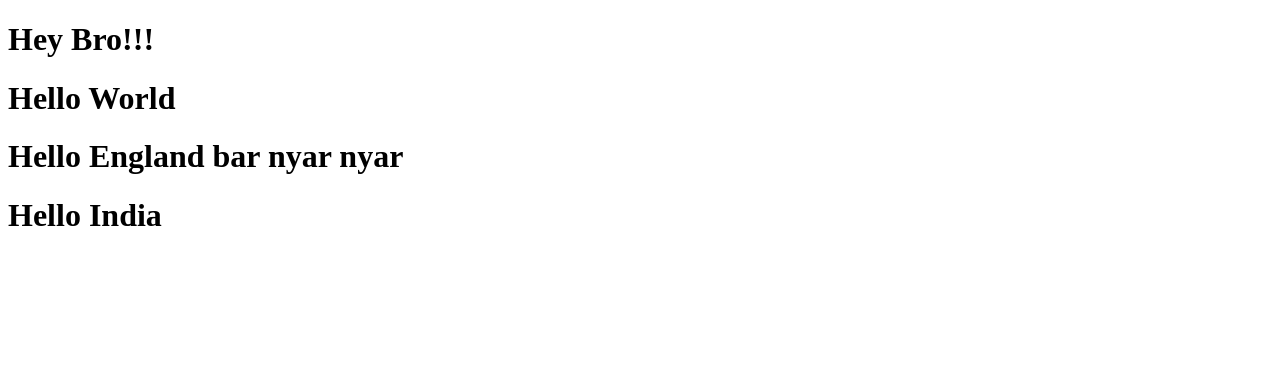
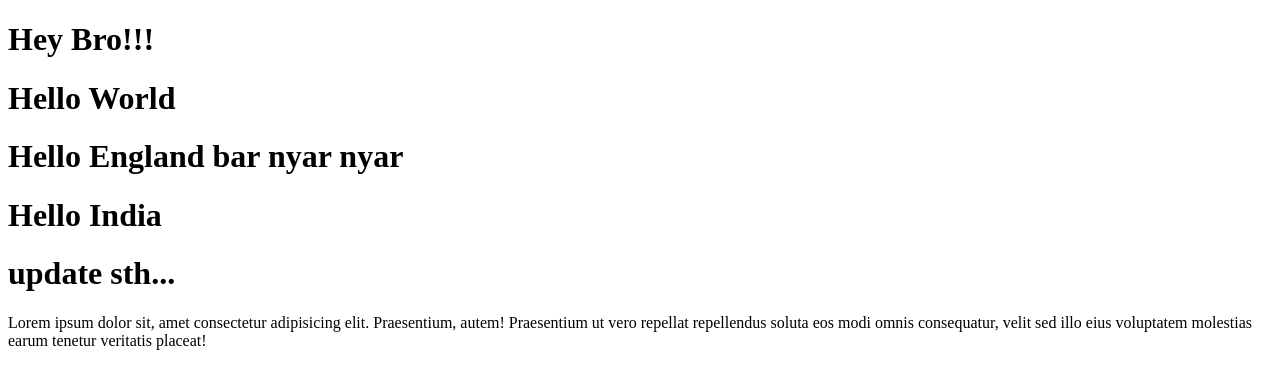
Before and after one commit to zinphuewai/MyPj, a plain HTML site: page index.html in a window 1280 px wide. Drawn offline with Linux system fonts and the light colour scheme.

Commit message:
update 2

```diff
--- a/index.html
+++ b/index.html
@@ -10,6 +10,7 @@
     <h1>Hello World</h1>
     <h1>Hello England bar nyar nyar</h1>
     <h1>Hello India</h1>
-    <h</h1>
+    <h1>update sth...</h1>
+    <p>Lorem ipsum dolor sit, amet consectetur adipisicing elit. Praesentium, autem! Praesentium ut vero repellat repellendus soluta eos modi omnis consequatur, velit sed illo eius voluptatem molestias earum tenetur veritatis placeat!</p>
 </body>
 </html>
```
